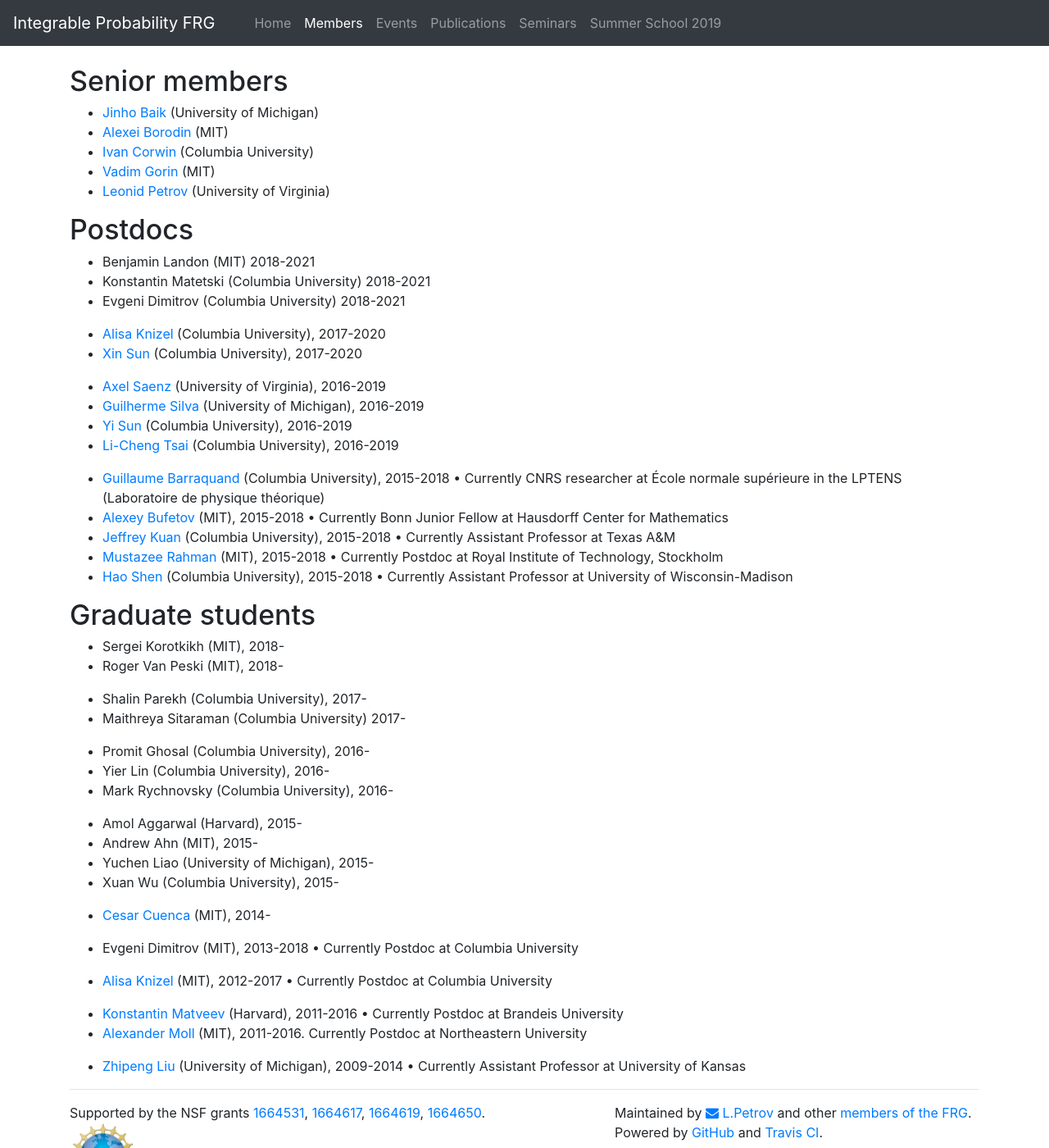
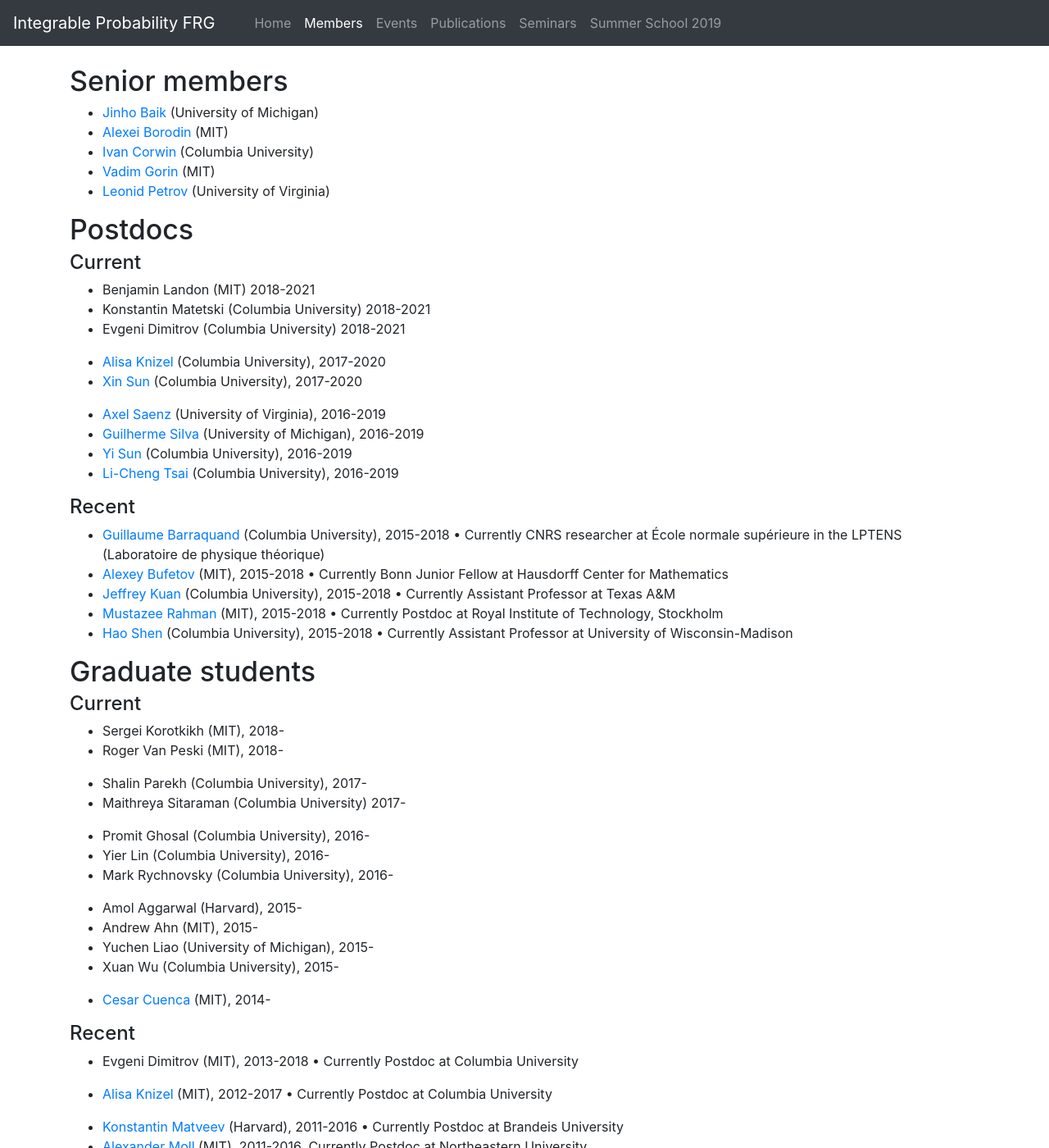
Before and after one commit to int-prob/int-prob-code, a Jekyll site: the page built from people.md, in a window 1280 px wide and 1400 px high. Shown: the whole window at 82% size. Built offline with Jekyll 4.4.1, drawn with Linux system fonts in a browser that asks for light colours; nearby versions of some CDN libraries.

Commit message:
Update people.md

```diff
--- a/people.md
+++ b/people.md
@@ -11,6 +11,8 @@ nav_id: Members
 
 # Postdocs
 
+### Current
+
 - Benjamin Landon (MIT) 2018-2021
 - Konstantin Matetski (Columbia University) 2018-2021
 - Evgeni Dimitrov (Columbia University) 2018-2021
@@ -23,6 +25,8 @@ nav_id: Members
 - [Yi Sun][yi] (Columbia University), 2016-2019
 - [Li-Cheng Tsai][licheng] (Columbia University), 2016-2019
 
+### Recent
+
 - [Guillaume Barraquand][guil] (Columbia University), 2015-2018 &bull; Currently CNRS researcher at École normale supérieure in the LPTENS (Laboratoire de physique théorique)
 - [Alexey Bufetov][abuf] (MIT), 2015-2018 &bull; Currently Bonn Junior Fellow at Hausdorff Center for Mathematics
 - [Jeffrey Kuan][jeff] (Columbia University), 2015-2018 &bull; Currently Assistant Professor at Texas A&M
@@ -31,6 +35,8 @@ nav_id: Members
 
 
 # Graduate students
+
+### Current
 
 - Sergei Korotkikh (MIT), 2018-
 - Roger Van Peski (MIT), 2018-
@@ -48,6 +54,8 @@ nav_id: Members
 - Xuan Wu (Columbia University), 2015-
 
 - [Cesar Cuenca][cesar] (MIT), 2014-
+
+### Recent
 
 - Evgeni Dimitrov (MIT), 2013-2018 &bull; Currently Postdoc at Columbia University
 
```
